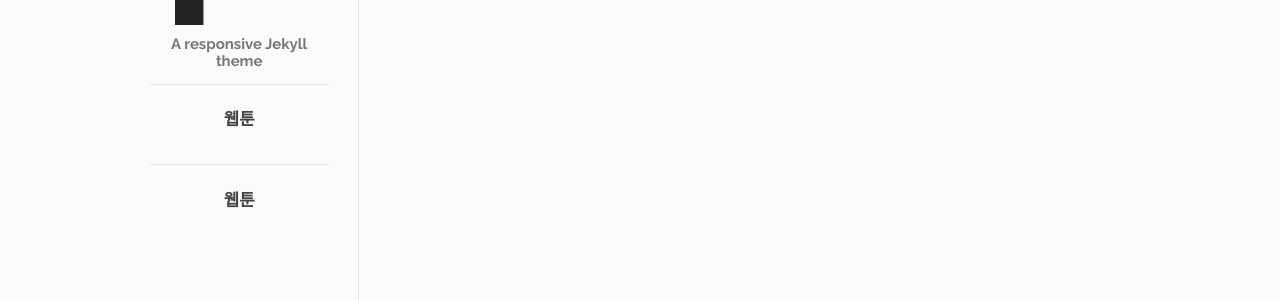
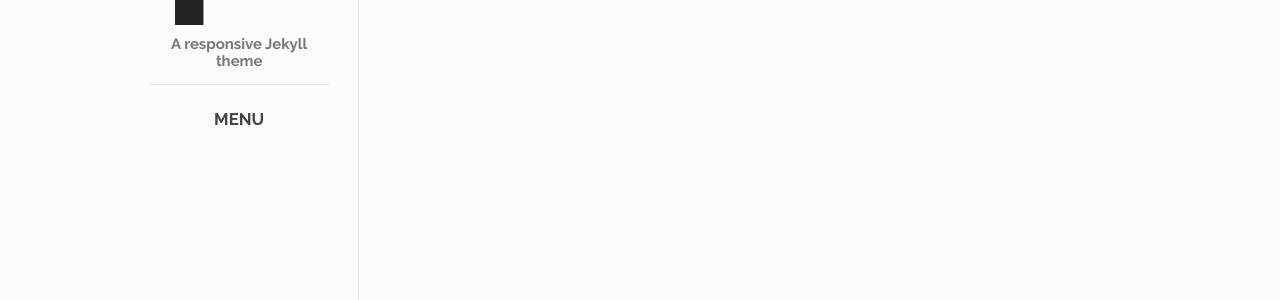
Before and after one commit to forhobby/forhobby.github.com, a Jekyll site: the page built from index.html, in a window 1280 px wide. Shown: the part 155-455 px from the top of the page. Built offline with Jekyll 4.4.1, drawn with Linux system fonts in a browser that asks for light colours; Markdown is read by kramdown in place of the engine named in the settings.

Commit message:
Update default.html

```diff
--- a/_layouts/default.html
+++ b/_layouts/default.html
@@ -28,24 +28,7 @@
         <div class="posts">
           <ul class="posts-list">
             <li class="post-theme">
-              <a>웹툰</a>
-              <ul class="post-themee">
-                {% for post in site.posts %}
-                  <li class="post-link">
-                    <a class="post-title" href="{{ post.url }}">
-                      <span class="post-date">{{ post.date | date_to_string }}</span>
-                      {{ post.title }}
-                    </a>
-                   </li>
-                {% endfor %}
-              </ul>
-            </li>
-          </ul>
-        </div>
-        <div class="posts">
-          <ul class="posts-list">
-            <li class="post-theme">
-              <a>웹툰</a>
+              <a>Menu</a>
               <ul class="post-themee">
                 {% for post in site.posts %}
                   <li class="post-link">
```
